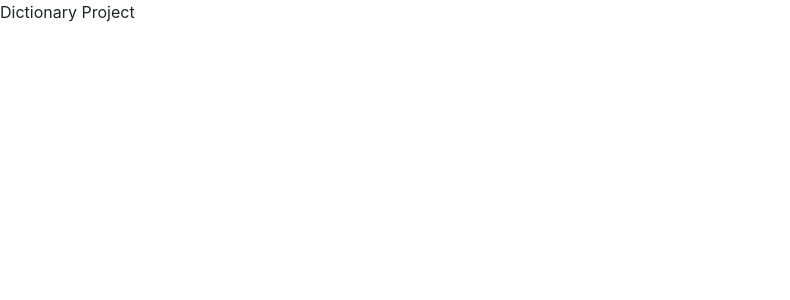
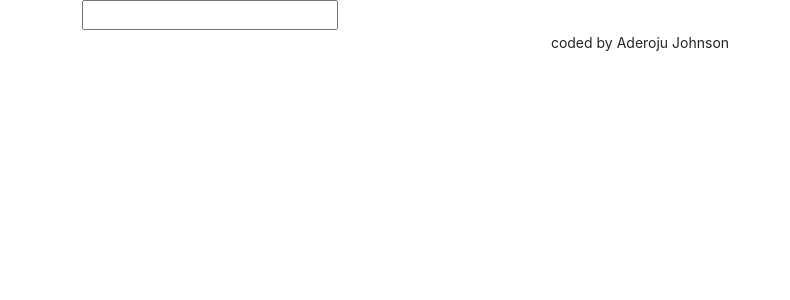
Before and after one commit to dheroju/dictionary-project, a React (Create React App) app: page / in a window 1280 px wide. Shown: the top 300 px of the page, without its empty margins (0-790 px from the left). Built offline with nearby package versions, Linux system fonts and the light colour scheme.

Commit message:
Added dictionary Search Engine

```diff
--- a/src/App.css
+++ b/src/App.css
@@ -0,0 +1,4 @@
+.App-footer {
+  text-align: center;
+  margin: 30px 0;
+}
--- a/src/App.js
+++ b/src/App.js
@@ -1,7 +1,17 @@
+import Dictionary from "./Dictionary";
 import "./App.css";
 
-function App() {
-  return <div className="App">Dictionary Project</div>;
+export default function App() {
+  return (
+    <div className="App">
+      <div className="container">
+        <main>
+          <Dictionary />
+        </main>
+        <footer className="text-center">
+          <small>coded by Aderoju Johnson</small>
+        </footer>
+      </div>
+    </div>
+  );
 }
-
-export default App;
--- /dev/null
+++ b/src/Dictionary.js
@@ -0,0 +1,23 @@
+import React, { useState } from "react";
+import "./Dictionary.css";
+
+export default function Dictionary() {
+  let [keyword, setKeyword] = useState("");
+
+  function search(event) {
+    event.preventDefault();
+    alert(`Searching for ${keyword} definition`);
+  }
+
+  function handleKeywordChange(event) {
+    setKeyword(event.target.value);
+  }
+
+  return (
+    <div className="Dictionary">
+      <form onSubmit={search}>
+        <input type="search" onChange={handleKeywordChange} />
+      </form>
+    </div>
+  );
+}
```
Also changed, not shown: src/Dictionary.css (added).
